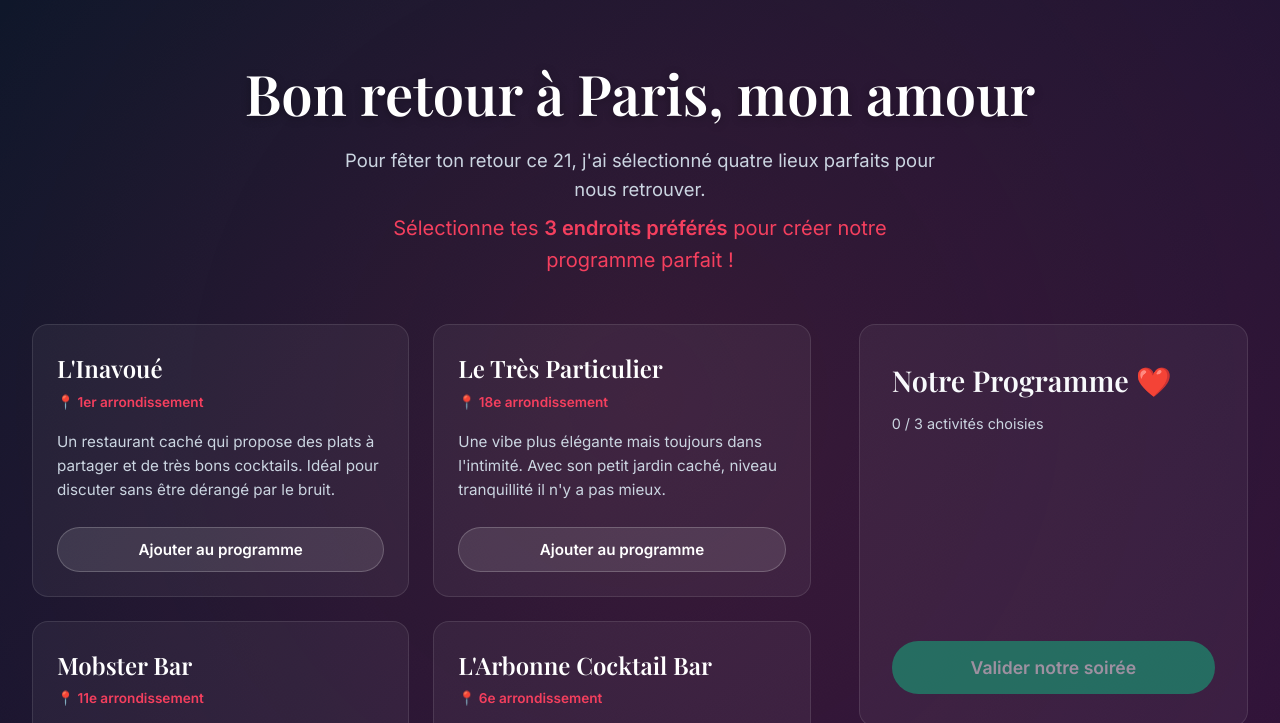
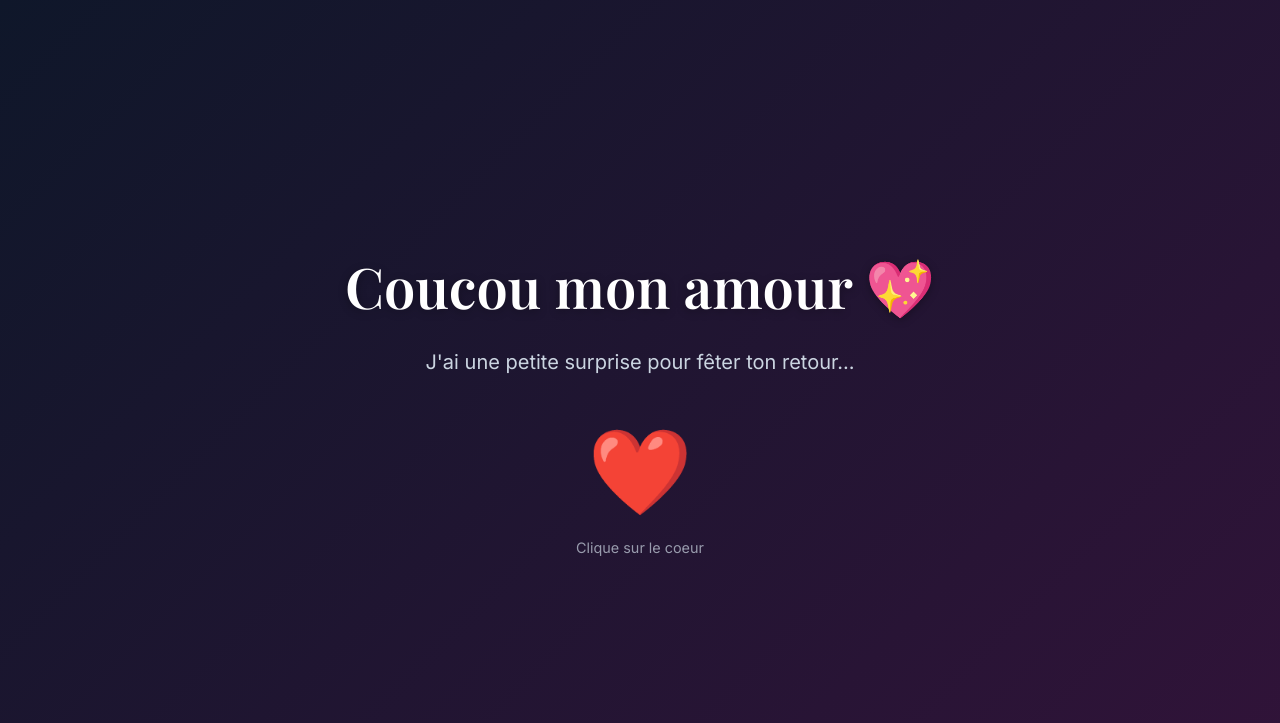
Before and after one commit to Monsieurking5D/MyBaby, a plain HTML site: page index.html in a window 1280 px wide. Shown: the top 723 px of the page. Drawn offline with nearby package versions, Linux system fonts and the light colour scheme; a web font is replaced by a local one.

Commit message:
feat: écran d'accueil avec bouton coeur avant la sélection

```diff
--- a/index.html
+++ b/index.html
@@ -10,6 +10,18 @@
     <link rel="stylesheet" href="style.css">
 </head>
 <body>
+    <!-- Welcome Screen -->
+    <div id="welcome-screen" class="welcome-screen">
+        <div class="welcome-content">
+            <h1 class="welcome-title fade-in-up">Coucou mon amour 💖</h1>
+            <p class="welcome-text fade-in-up delay-1">J'ai une petite surprise pour fêter ton retour...</p>
+            <div class="fade-in-up delay-2">
+                <button id="enter-btn" class="heart-btn">❤️</button>
+                <p class="click-hint">Clique sur le coeur</p>
+            </div>
+        </div>
+    </div>
+
     <div class="background-animation"></div>
 
     <main class="container">
--- a/script.js
+++ b/script.js
@@ -1,4 +1,14 @@
 document.addEventListener('DOMContentLoaded', () => {
+    // Welcome screen logic
+    const welcomeScreen = document.getElementById('welcome-screen');
+    const enterBtn = document.getElementById('enter-btn');
+
+    if (enterBtn && welcomeScreen) {
+        enterBtn.addEventListener('click', () => {
+            welcomeScreen.classList.add('hidden');
+        });
+    }
+
     const cards = document.querySelectorAll('.card');
     const selectedList = document.getElementById('selected-list');
     const countDisplay = document.getElementById('count');
--- a/style.css
+++ b/style.css
@@ -361,6 +361,76 @@ body {
     to { opacity: 1; transform: translateX(0); }
 }
 
+/* Welcome Screen */
+.welcome-screen {
+    position: fixed;
+    top: 0;
+    left: 0;
+    width: 100%;
+    height: 100%;
+    background: linear-gradient(135deg, var(--bg-color-1), var(--bg-color-2));
+    z-index: 2000;
+    display: flex;
+    align-items: center;
+    justify-content: center;
+    transition: opacity 0.8s ease, visibility 0.8s ease;
+}
+
+.welcome-screen.hidden {
+    opacity: 0;
+    visibility: hidden;
+}
+
+.welcome-content {
+    text-align: center;
+    padding: 2rem;
+}
+
+.welcome-title {
+    font-family: var(--heading-font);
+    font-size: 3.5rem;
+    color: #fff;
+    margin-bottom: 1rem;
+    text-shadow: 0 2px 10px rgba(0, 0, 0, 0.3);
+}
+
+.welcome-text {
+    font-size: 1.25rem;
+    color: var(--text-secondary);
+    margin-bottom: 3rem;
+}
+
+.heart-btn {
+    background: none;
+    border: none;
+    font-size: 5rem;
+    cursor: pointer;
+    transition: transform 0.3s ease;
+    animation: heartbeat 1.5s infinite;
+    display: inline-block;
+}
+
+.heart-btn:hover {
+    transform: scale(1.1);
+    animation: none; /* stop heartbeat on hover to avoid conflict */
+}
+
+.click-hint {
+    font-size: 0.9rem;
+    color: var(--text-secondary);
+    margin-top: 1rem;
+    opacity: 0.7;
+}
+
+@keyframes heartbeat {
+    0% { transform: scale(1); }
+    15% { transform: scale(1.15); }
+    30% { transform: scale(1); }
+    45% { transform: scale(1.15); }
+    60% { transform: scale(1); }
+    100% { transform: scale(1); }
+}
+
 /* Responsive */
 @media (max-width: 992px) {
     .layout {
```
